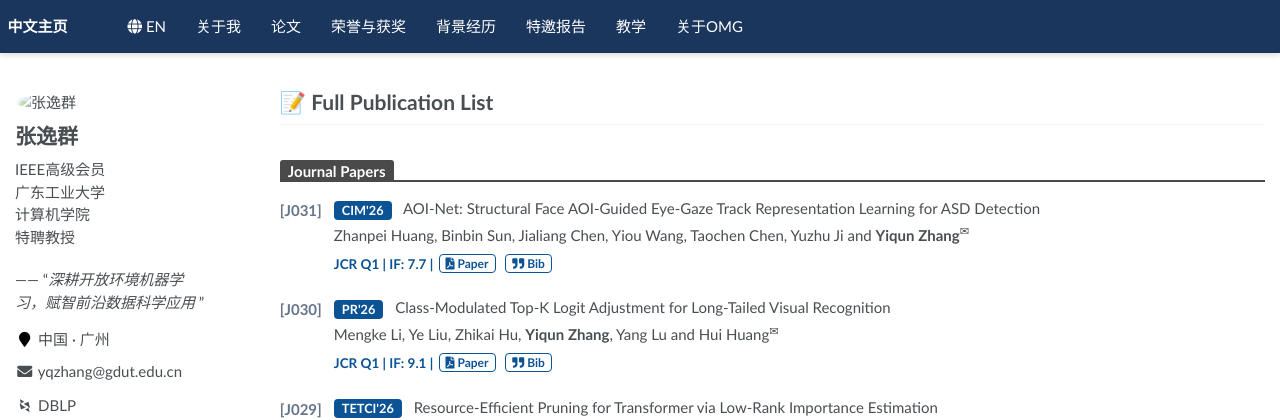
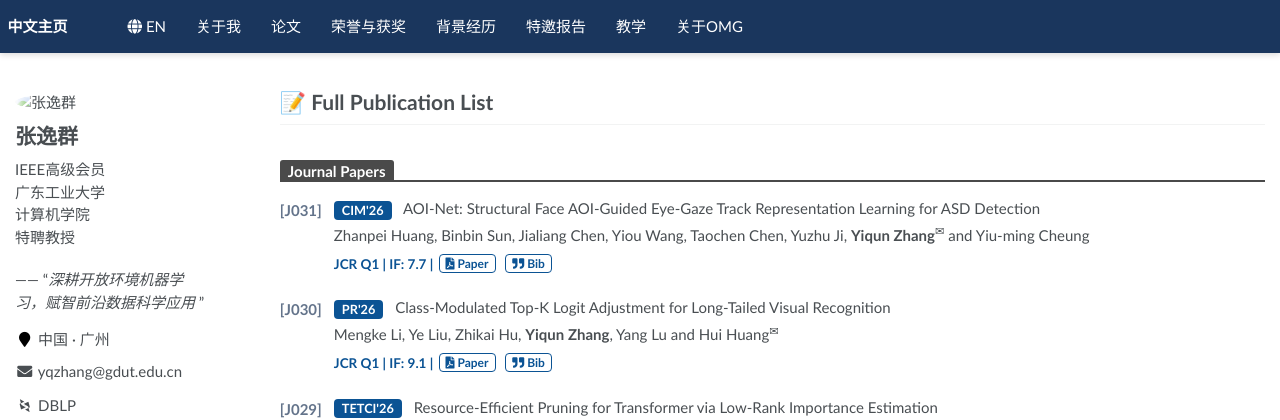
Before and after one commit to yqzhang-Zz/zh-publications, a Jekyll site: the page built from _pages/about.md, in a window 1280 px wide and 900 px high. Shown: the top 420 px of the window. Built offline with Jekyll 4.4.1, drawn with Linux system fonts in a browser that asks for light colours; some web fonts are replaced; a script that is not in the unit is left out; comment, search, counter and statistics services are not loaded.

Commit message:
Update journal_papers.yml

```diff
--- a/_data/journal_papers.yml
+++ b/_data/journal_papers.yml
@@ -3,12 +3,12 @@
   venue: "CIM'26"
   journal_key: "CIM"
   title: "AOI-Net: Structural Face AOI-Guided Eye-Gaze Track Representation Learning for ASD Detection"
-  authors: "Zhanpei Huang, Binbin Sun, Jialiang Chen, Yiou Wang, Taochen Chen, Yuzhu Ji and <strong>Yiqun Zhang</strong><sup>&#x2709;</sup>"
+  authors: "Zhanpei Huang, Binbin Sun, Jialiang Chen, Yiou Wang, Taochen Chen, Yuzhu Ji, <strong>Yiqun Zhang</strong><sup>&#x2709;</sup> and Yiu-ming Cheung"
   tag: ""
   link: "#"
   bib: |-
     @article{huang2026aoinet,
-      author = {Huang, Zhanpei and Sun, Binbin and Chen, Jialiang and Wang, Yiou and Chen, Taochen and Ji, Yuzhu and Zhang, Yiqun},
+      author = {Huang, Zhanpei and Sun, Binbin and Chen, Jialiang and Wang, Yiou and Chen, Taochen and Ji, Yuzhu and Zhang, Yiqun and Cheung, Yiu-ming},
       title = {AOI-Net: Structural Face AOI-Guided Eye-Gaze Track Representation Learning for ASD Detection},
       journal = {IEEE Computational Intelligence Magazine},
       year = {2026}
```
